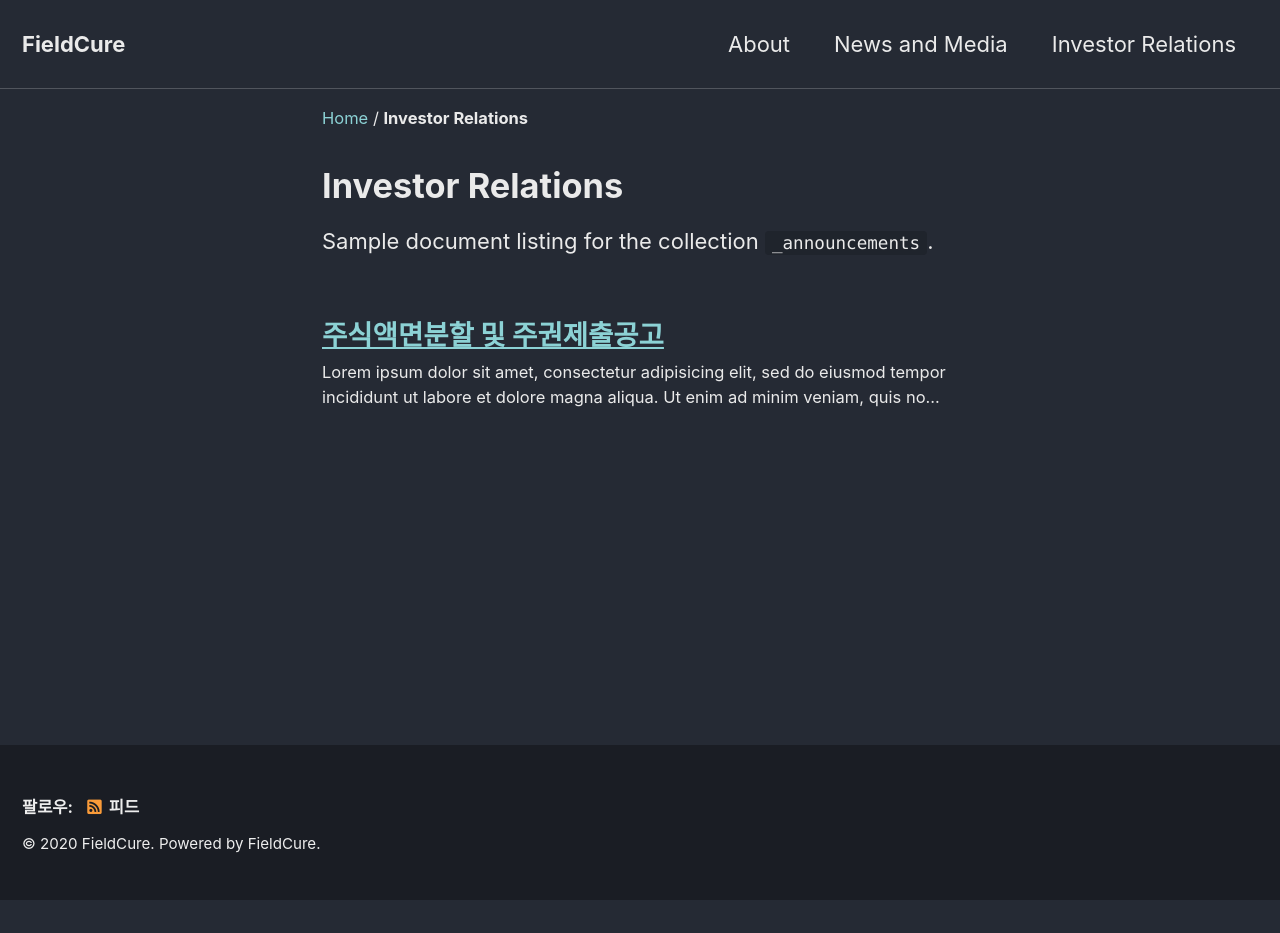
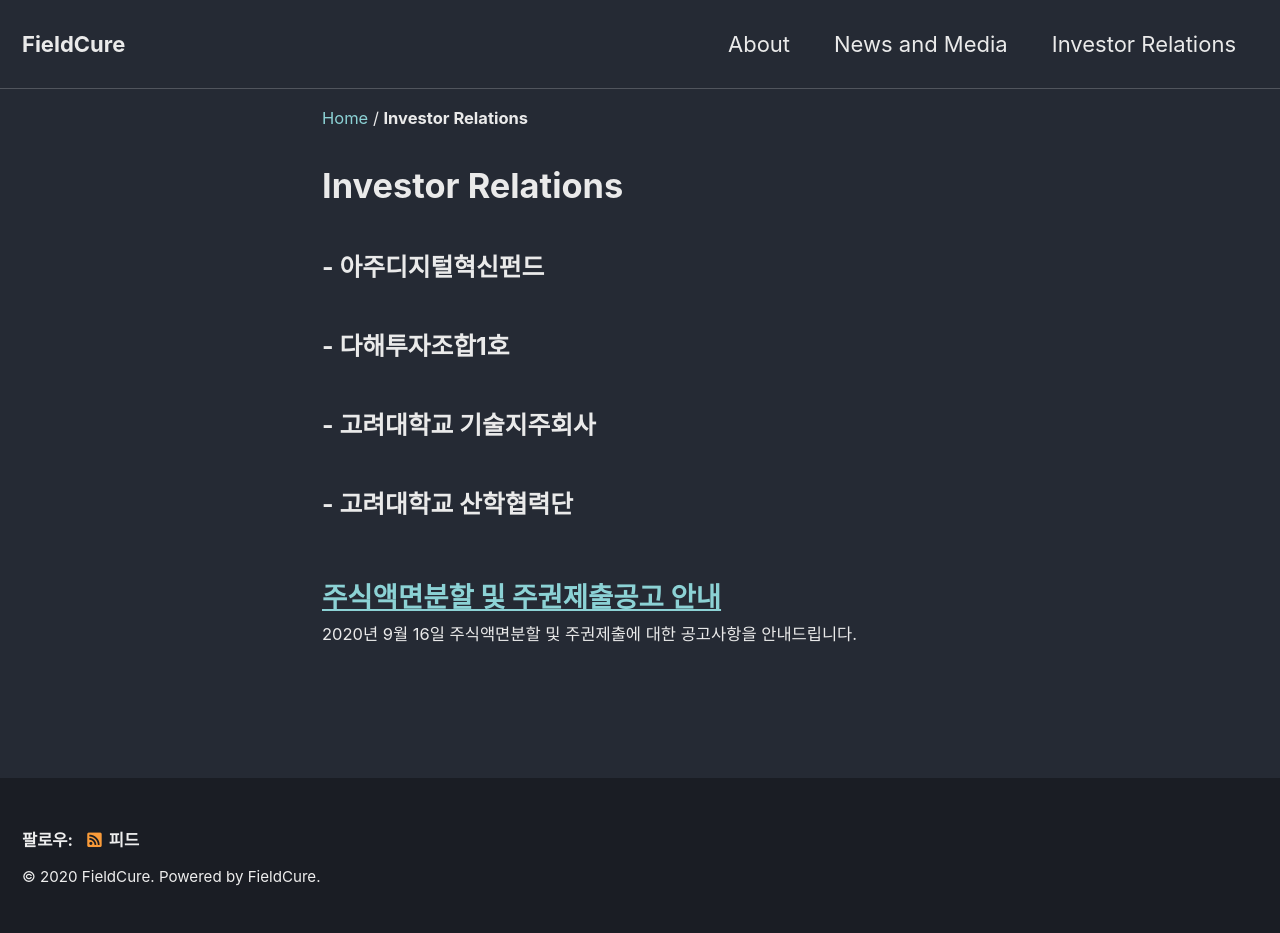
Before and after one commit to fieldcure/fieldcure.github.io, a Jekyll site: the page built from _pages/investor-relations.md, in a window 1280 px wide. Built offline with Jekyll 4.4.1, drawn with Linux system fonts in a browser that asks for light colours; cached includes are drawn as plain includes; before the commit the page ends 900 px from its top, so only the background shows below that.

Commit message:
Update pages

```diff
--- a/_announcements/2020-09-16-announcement.md
+++ b/_announcements/2020-09-16-announcement.md
@@ -1,11 +1,11 @@
 ---
-title: "주식액면분할 및 주권제출공고"
+title: "주식액면분할 및 주권제출공고 안내"
 image:
   - url: /assets/images/announcement_200916.png
     image_path: /assets/images/announcement_200916.png
     alt: "announcement"
 ---
 
-Lorem ipsum dolor sit amet, consectetur adipisicing elit, sed do eiusmod tempor incididunt ut labore et dolore magna aliqua. Ut enim ad minim veniam, quis nostrud exercitation ullamco laboris nisi ut aliquip ex ea commodo consequat. Duis aute irure dolor in reprehenderit in voluptate velit esse cillum dolore eu fugiat nulla pariatur. Excepteur sint occaecat cupidatat non proident, sunt in culpa qui officia deserunt mollit anim id est laborum.
+2020년 9월 16일 주식액면분할 및 주권제출에 대한 공고사항을 안내드립니다.
 
 {% include gallery id="image" %}
--- a/_pages/about.md
+++ b/_pages/about.md
@@ -11,19 +11,25 @@
   - url: /assets/images/about_ceo.png
     image_path: /assets/images/about_ceo.png
     alt: "CEO"
+imageCommentory:
+  - url: /assets/images/commentory.png
+    image_path: /assets/images/commentory.png
+    alt: "commentory"
 toc: true
 toc_icon: "cog"
 toc_sticky: true
 ---
 
-Lorem ipsum dolor sit amet, consectetur adipisicing elit, sed do eiusmod tempor incididunt ut labore et dolore magna aliqua. Ut enim ad minim veniam, quis nostrud exercitation ullamco laboris nisi ut aliquip ex ea commodo consequat. Duis aute irure dolor in reprehenderit in voluptate velit esse cillum dolore eu fugiat nulla pariatur. Excepteur sint occaecat cupidatat non proident, sunt in culpa qui officia deserunt mollit anim id est laborum.
+(주)필드큐어는 전기장을 이용한 신개념 암치료법 개발을 위해 지난 15년 동안 암치료기술 연구를 토대로 암치료계의 혁신을 불러일으키고자 노력해왔습니다. 본 필드큐어 대표 윤명근 교수는 인체에 가해지는 전기장의 분포를 지속적으로 분석해서 환자별 맞춤 전기장 최적화 인가를 위한 개발 및 임상시험 준비에 있습니다.
 
 ### 필드큐어 소개
 
-Lorem ipsum dolor sit amet, consectetur adipisicing elit, sed do eiusmod tempor incididunt ut labore et dolore magna aliqua. Ut enim ad minim veniam, quis nostrud exercitation ullamco laboris nisi ut aliquip ex ea commodo consequat. Duis aute irure dolor in reprehenderit in voluptate velit esse cillum dolore eu fugiat nulla pariatur. Excepteur sint occaecat cupidatat non proident, sunt in culpa qui officia deserunt mollit anim id est laborum.
-
 {% include gallery id="imageIntro" %}
 
-### 대표이사 윤명근 교수
+### 대표이사 [윤명근 교수](http://bmpl.korea.ac.kr)
 
 {% include gallery id="imageCEO" %}
+
+### 필드큐어의 전기장 암치료기에 대한 의료 및 의료공학 전문가들의 높은 기대치
+
+{% include gallery id="imageCommentory" %}
--- a/_pages/investor-relations.md
+++ b/_pages/investor-relations.md
@@ -3,8 +3,18 @@
 collection: announcements
 
 title: "Investor Relations"
-excerpt: "subtitle"
+imageAju:
+  - url: /assets/images/Aju.png
+    image_path: /assets/images/Aju.png
+    alt: "Aju"
+
 permalink: /investor-relations/
 ---
 
-Sample document listing for the collection `_announcements`.
+### - 아주디지털혁신펀드
+
+### - 다해투자조합1호
+
+### - 고려대학교 기술지주회사
+
+### - 고려대학교 산학협력단
```
Also changed, not shown: _news/2020-05-21-news.md (+3 -1 lines), _pages/news-media.md (+1 -1 lines), index.html (+4 -12 lines), README.md (added), assets/images/commentory.png (added), assets/images/merit1.png (added), assets/images/merit2.png (added), assets/images/merit3.png (added).
